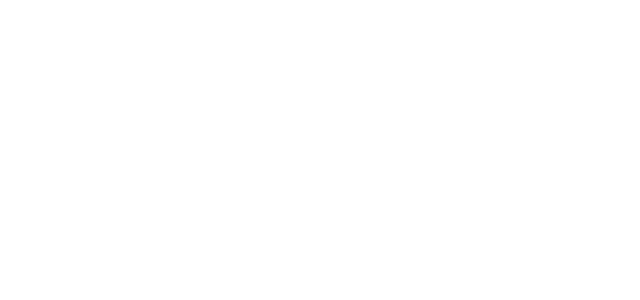
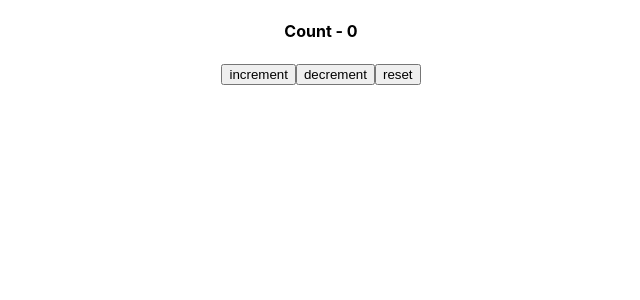
Before and after one commit to vaibhav164/react-app-codeevolution, a React (Create React App) app: page / in a window 1280 px wide. Shown: the top 300 px of the page, without its empty margins (319-959 px from the left). Built offline with nearby package versions, Linux system fonts and the light colour scheme.

Commit message:
Learned that first the file loads after that jsx component and then the useEffect

```diff
--- a/src/App.js
+++ b/src/App.js
@@ -1,8 +1,18 @@
-import React from "react";
+import React, { useEffect, useState } from "react";
 import "./App.css";
-
+import CounterComponent from "./components/CounterComponent";
+console.log("file_Log");
 const App = () => {
-  return <div className="App"></div>;
+  const [count, setCount] = useState(0);
+  useEffect(() => {
+    console.log("Effect Log");
+  });
+  return (
+    <div className="App">
+      {/* <p>{count}</p> */}
+      <CounterComponent />
+    </div>
+  );
 };
 
 export default App;
```
